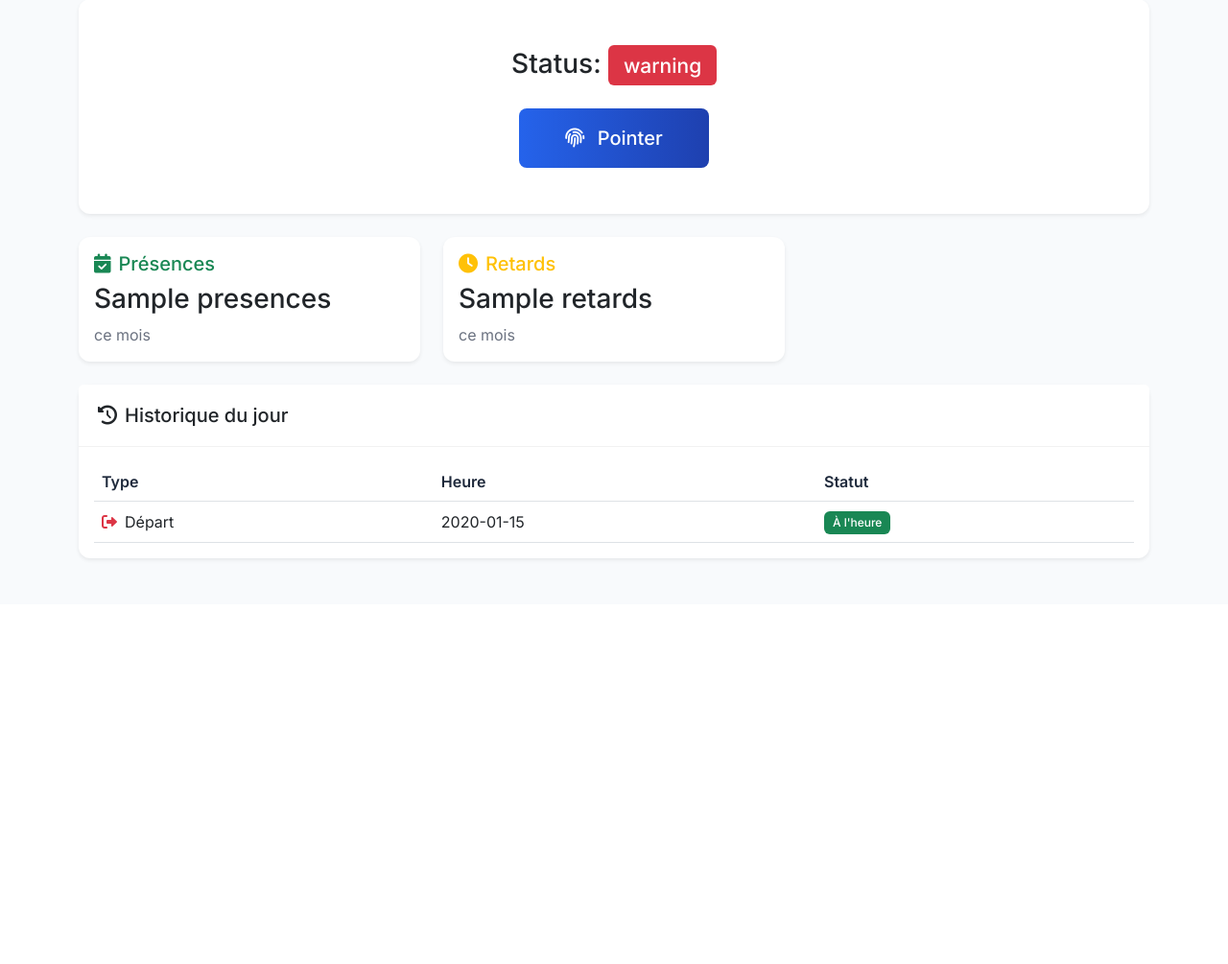
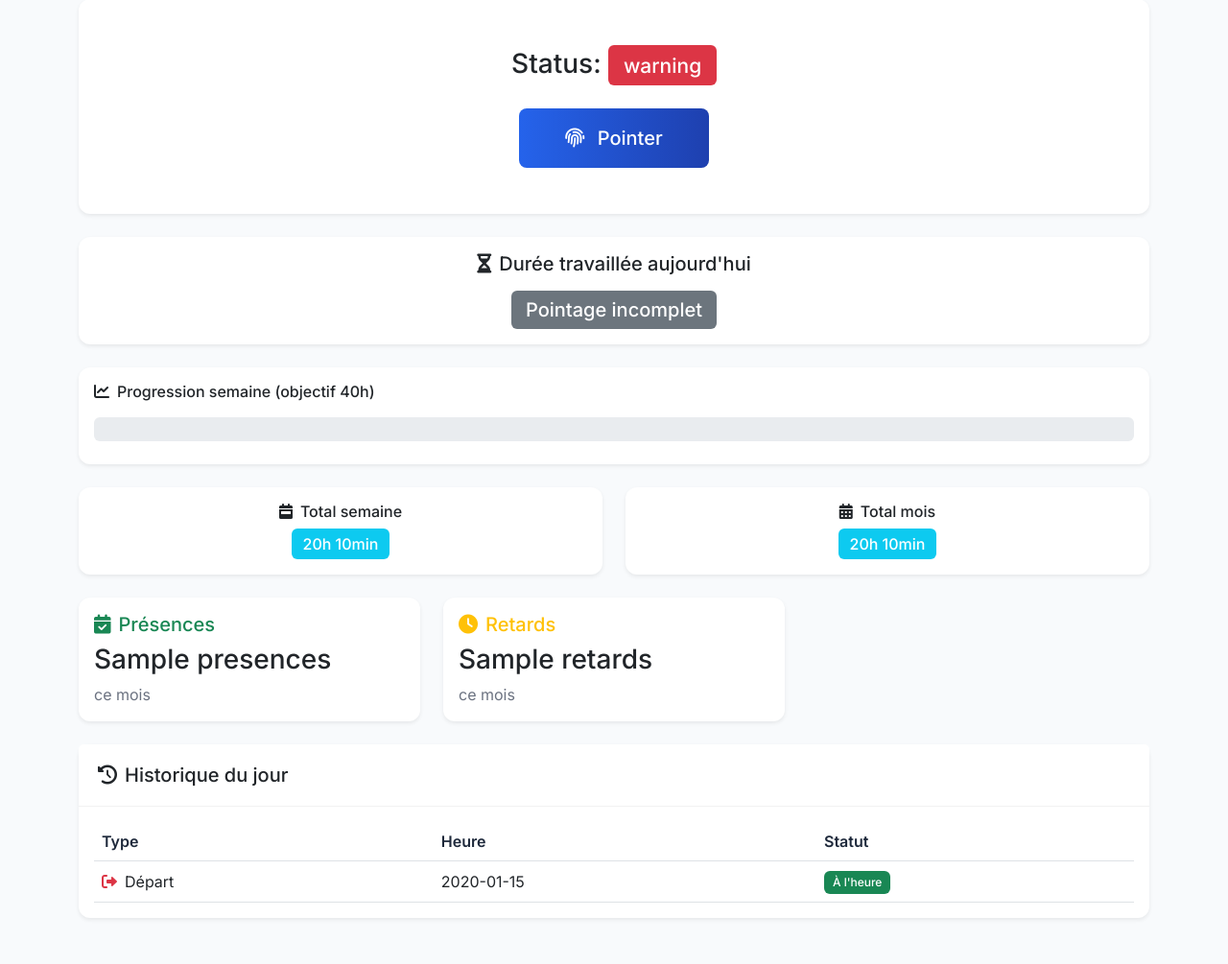
Before and after one commit to Fabrice100/presence-hub, a Flask app: template app/templates/employee/dashboard.html in a window 1280 px wide. Shown: the part 237-1242 px from the top of the page at 96% size. Before the commit the page ends 822 px from the top, so only its background shows below. Run offline with Flask 3, Linux system fonts and the light colour scheme; a user stored in the database is signed in; tables that the repository leaves empty hold one stand-in row (values such as "Sample post"); the template is opened without the code that fills it: most values are stand-ins (such as "Sample title", 1, 10 or a date in 2020); some libraries are stand-ins or nearby versions.

Commit message:
Système complet : calcul heures travaillées, badges intelligents, exports, tests validés

```diff
--- a/app/__init__.py
+++ b/app/__init__.py
@@ -23,6 +23,8 @@
     """Fonction de création et configuration de l'application Flask"""
     app = Flask(__name__)
     app.config.from_object(Config)
+
+    print("DB URI:", app.config["SQLALCHEMY_DATABASE_URI"])
 
     # Initialisation des extensions avec l'app
     db.init_app(app)
@@ -55,6 +57,7 @@
         # Création des tables
         db.create_all()
 
+        print("Tables créées (ou déjà existantes)")
         # Création d'un admin par défaut si aucun n'existe
         try:
             if not User.query.filter_by(role='admin').first():
--- a/app/models/user.py
+++ b/app/models/user.py
@@ -2,7 +2,6 @@
 from werkzeug.security import generate_password_hash, check_password_hash
 from flask_login import UserMixin
 from app import db
-from app.models.pointage import Pointage
 import random
 import string
 
@@ -38,6 +37,8 @@
     def get_status_jour(self):
         """Récupère le statut de présence du jour"""
         from datetime import date
+
+        from app.models.pointage import Pointage
         today = date.today()
         dernier_pointage = Pointage.query.filter_by(
             user_id=self.id,
@@ -51,6 +52,8 @@
     def can_pointer(self):
         """Vérifie si l'utilisateur peut pointer"""
         from datetime import date
+
+        from app.models.pointage import Pointage
         today = date.today()
         dernier_pointage = Pointage.query.filter_by(
             user_id=self.id,
@@ -104,3 +107,96 @@
 
     def __repr__(self):
         return f'<User {self.matricule}>'
+
+    def get_duree_travail_jour(self, date_cible=None):
+        """Calcule la durée de travail pour un jour donné (aujourd'hui par défaut)"""
+        from app.models.pointage import Pointage
+        from datetime import date, datetime
+
+        if date_cible is None:
+            date_cible = date.today()
+
+        pointages = Pointage.query.filter_by(user_id=self.id, date=date_cible).order_by(Pointage.heure).all()
+        heure_arrivee = None
+        heure_depart = None
+
+        for p in pointages:
+            if p.type == 'arrivee' and heure_arrivee is None:
+                heure_arrivee = p.heure
+            if p.type == 'depart':
+                heure_depart = p.heure  # On prend le dernier départ s'il y en a plusieurs
+
+        if heure_arrivee and heure_depart:
+            dt_arrivee = datetime.combine(date_cible, heure_arrivee)
+            dt_depart = datetime.combine(date_cible, heure_depart)
+            duree = dt_depart - dt_arrivee
+            return duree
+        return None
+
+    def __repr__(self):
+        return f'<User {self.matricule}>'
+
+
+    def get_total_heures_semaine(self):
+        """Total d'heures travaillées cette semaine (lundi à aujourd'hui)"""
+        from app.models.pointage import Pointage
+        from datetime import date, timedelta
+
+        today = date.today()
+        lundi = today - timedelta(days=today.weekday())
+        total = timedelta()
+        for i in range((today - lundi).days + 1):
+            jour = lundi + timedelta(days=i)
+            duree = self.get_duree_travail_jour(jour)
+            if duree:
+                total += duree
+        return total
+
+    def get_total_heures_mois(self):
+        """Total d'heures travaillées ce mois-ci (du 1er à aujourd'hui)"""
+        from app.models.pointage import Pointage
+        from datetime import date, timedelta
+
+        today = date.today()
+        premier = today.replace(day=1)
+        total = timedelta()
+        for i in range((today - premier).days + 1):
+            jour = premier + timedelta(days=i)
+            duree = self.get_duree_travail_jour(jour)
+            if duree:
+                total += duree
+        return total
+
+    def get_status_duree_jour(self):
+        """Retourne le statut de la durée travaillée aujourd'hui"""
+        duree = self.get_duree_travail_jour()
+        if not duree:
+            return "incomplete", "Pointage incomplet"
+
+        heures = duree.seconds // 3600 + duree.days * 24
+        minutes = (duree.seconds // 60) % 60
+        total_minutes = heures * 60 + minutes
+
+        if total_minutes >= 480:  # 8h = 480 minutes
+            return "ok", f"{heures}h{minutes:02d}min"
+        elif total_minutes >= 360:  # 6h minimum
+            return "warning", f"{heures}h{minutes:02d}min (moins de 8h)"
+        else:
+            return "danger", f"{heures}h{minutes:02d}min (insuffisant)"
+
+    def get_progression_semaine(self):
+        """Calcule la progression de la semaine (objectif 40h)"""
+        total_semaine = self.get_total_heures_semaine()
+        total_minutes = total_semaine.seconds // 60 + total_semaine.days * 24 * 60
+        progression = (total_minutes / 2400) * 100  # 40h = 2400 minutes
+        return min(progression, 100)
+
+    def get_status_semaine(self):
+        """Retourne le statut de la semaine"""
+        progression = self.get_progression_semaine()
+        if progression >= 100:
+            return "success", f"{progression:.0f}% (objectif atteint)"
+        elif progression >= 80:
+            return "warning", f"{progression:.0f}% (en cours)"
+        else:
+            return "danger", f"{progression:.0f}% (en retard)"
--- a/app/templates/employee/dashboard.html
+++ b/app/templates/employee/dashboard.html
@@ -33,6 +33,76 @@
                         <i class="fas fa-fingerprint me-2"></i>
                         Pointer
                     </button>
+                </div>
+            </div>
+        </div>
+    </div>
+
+    <!-- Durée travaillée aujourd'hui avec badge intelligent -->
+    <div class="row mb-4">
+        <div class="col-12">
+            <div class="card shadow-sm">
+                <div class="card-body text-center">
+                    <h5 class="card-title mb-3">
+                        <i class="fas fa-hourglass-half me-2"></i>Durée travaillée aujourd'hui
+                    </h5>
+                    {% set status, message = current_user.get_status_duree_jour() %}
+                    {% if status == "ok" %}
+                        <span class="badge bg-success fs-5">{{ message }}</span>
+                    {% elif status == "warning" %}
+                        <span class="badge bg-warning text-dark fs-5">{{ message }}</span>
+                    {% elif status == "danger" %}
+                    <span class="badge bg-danger fs-5">{{ message }}</span>
+                    {% else %}
+                        <span class="badge bg-secondary fs-5">{{ message }}</span>
+                    {% endif %}
+                </div>
+            </div>
+        </div>
+    </div>
+
+    <!-- Progression de la semaine -->
+    <div class="row mb-4">
+        <div class="col-12">
+            <div class="card shadow-sm">
+                <div class="card-body">
+                    <h6 class="card-title mb-3">
+                        <i class="fas fa-chart-line me-2"></i>Progression semaine (objectif 40h)
+                    </h6>
+                    {% set status_sem, message_sem = current_user.get_status_semaine() %}
+                    <div class="progress mb-2" style="height: 25px;">
+                        <div class="progress-bar bg-{{ status_sem }}"
+                            style="width: {{ current_user.get_progression_semaine() }}%">
+                            {{ message_sem }}
+                        </div>
+                    </div>
+                </div>
+            </div>
+        </div>
+    </div>
+
+    <div class="row mb-4">
+        <div class="col-md-6">
+            <div class="card shadow-sm">
+                <div class="card-body text-center">
+                    <h6 class="card-title mb-2">
+                        <i class="fas fa-calendar-week me-2"></i>Total semaine
+                    </h6>
+                    <span class="badge bg-info fs-6">
+                        {{ total_semaine.seconds // 3600 + total_semaine.days * 24 }}h {{ (total_semaine.seconds // 60) % 60 }}min
+                    </span>
+                </div>
+            </div>
+        </div>
+        <div class="col-md-6">
+            <div class="card shadow-sm">
+                <div class="card-body text-center">
+                    <h6 class="card-title mb-2">
+                        <i class="fas fa-calendar-alt me-2"></i>Total mois
+                    </h6>
+                    <span class="badge bg-info fs-6">
+                        {{ total_mois.seconds // 3600 + total_mois.days * 24 }}h {{ (total_mois.seconds // 60) % 60 }}min
+                    </span>
                 </div>
             </div>
         </div>
```
Also changed, not shown: app/routes/admin_routes.py (+17 -0 lines), app/routes/employee_routes.py (+9 -1 lines), app/services/export_service.py (+34 -15 lines), app/templates/admin/dashboard.html (+56 -0 lines), test_db.py (added, +11 -0 lines), test_sqlalchemy.py (added, +15 -0 lines).
